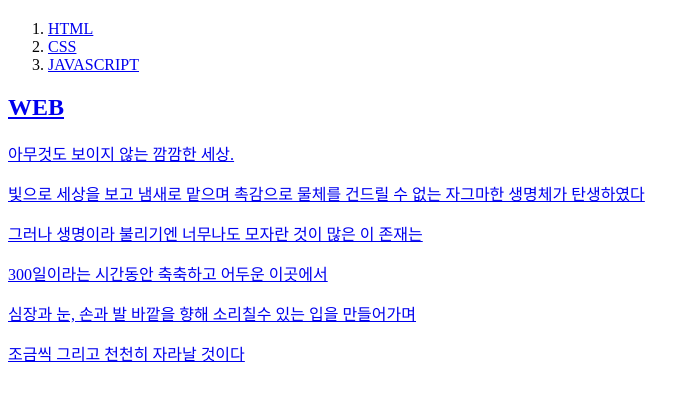
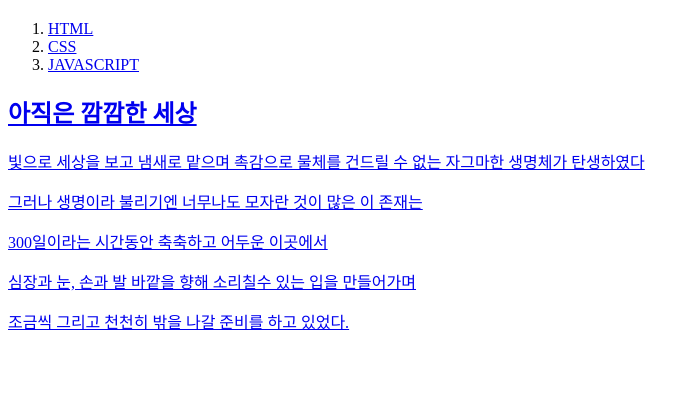
Before and after one commit to tan-lee/my-first-website, a plain HTML site: page index.html in a window 1280 px wide. Shown: the part 60-460 px from the top of the page, without its empty margins (0-700 px from the left). Drawn offline with Linux system fonts and the light colour scheme.

Commit message:
Add files via upload

```diff
--- a/index.html
+++ b/index.html
@@ -11,10 +11,10 @@
     <li><A href="2.html">CSS</li>
     <li><A href="3.html">JAVASCRIPT</li>
   </ol>
-  <h2>WEB</h2>
-  <p>아무것도 보이지 않는 깜깜한 세상.</p>
+  <h2>아직은 깜깜한 세상</h2>
+
   <p>빛으로 세상을 보고 냄새로 맡으며 촉감으로 물체를 건드릴 수 없는 자그마한 생명체가 탄생하였다</p>
   <p>그러나 생명이라 불리기엔 너무나도 모자란 것이 많은 이 존재는</p>
   <p>300일이라는 시간동안 축축하고 어두운 이곳에서</p>
   <p>심장과 눈, 손과 발 바깥을 향해 소리칠수 있는 입을 만들어가며</p>
-  <p>조금씩 그리고 천천히 자라날 것이다</p>
+  <p>조금씩 그리고 천천히 밖을 나갈 준비를 하고 있었다.</p>
```
